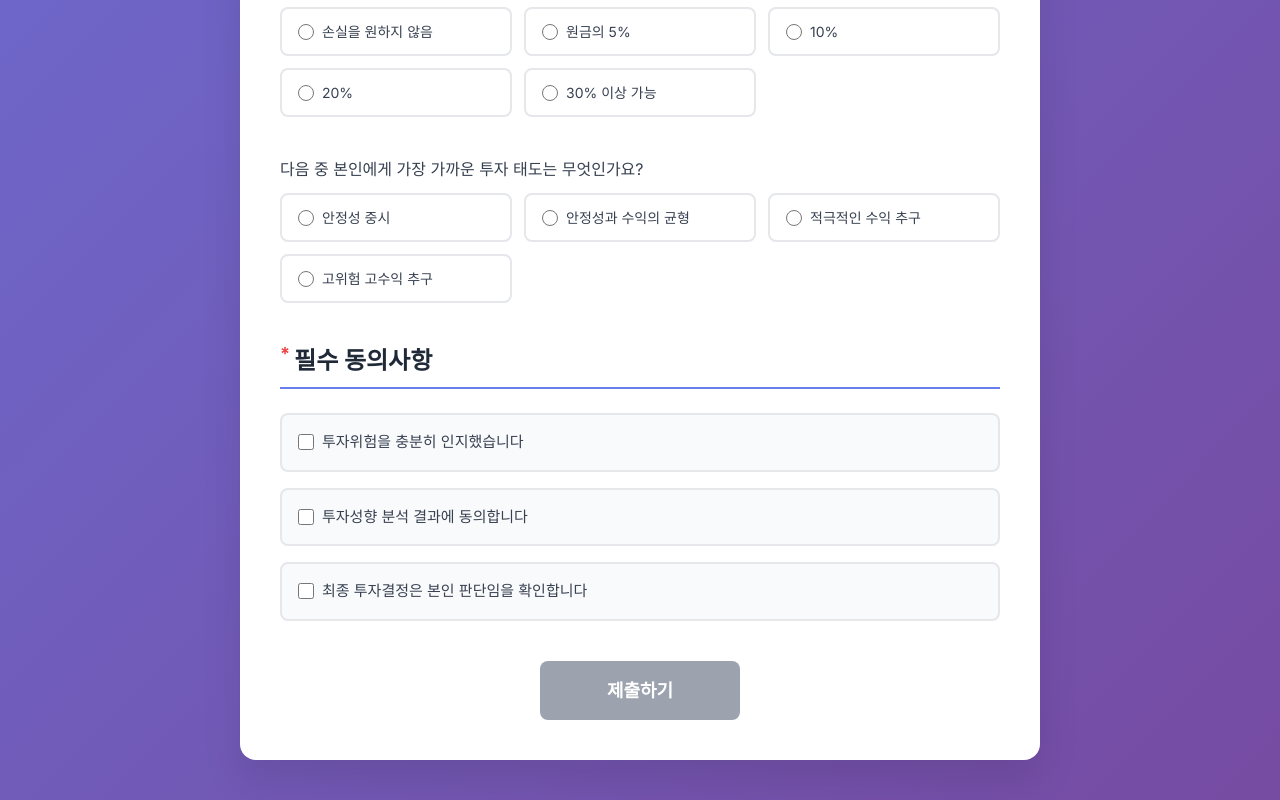
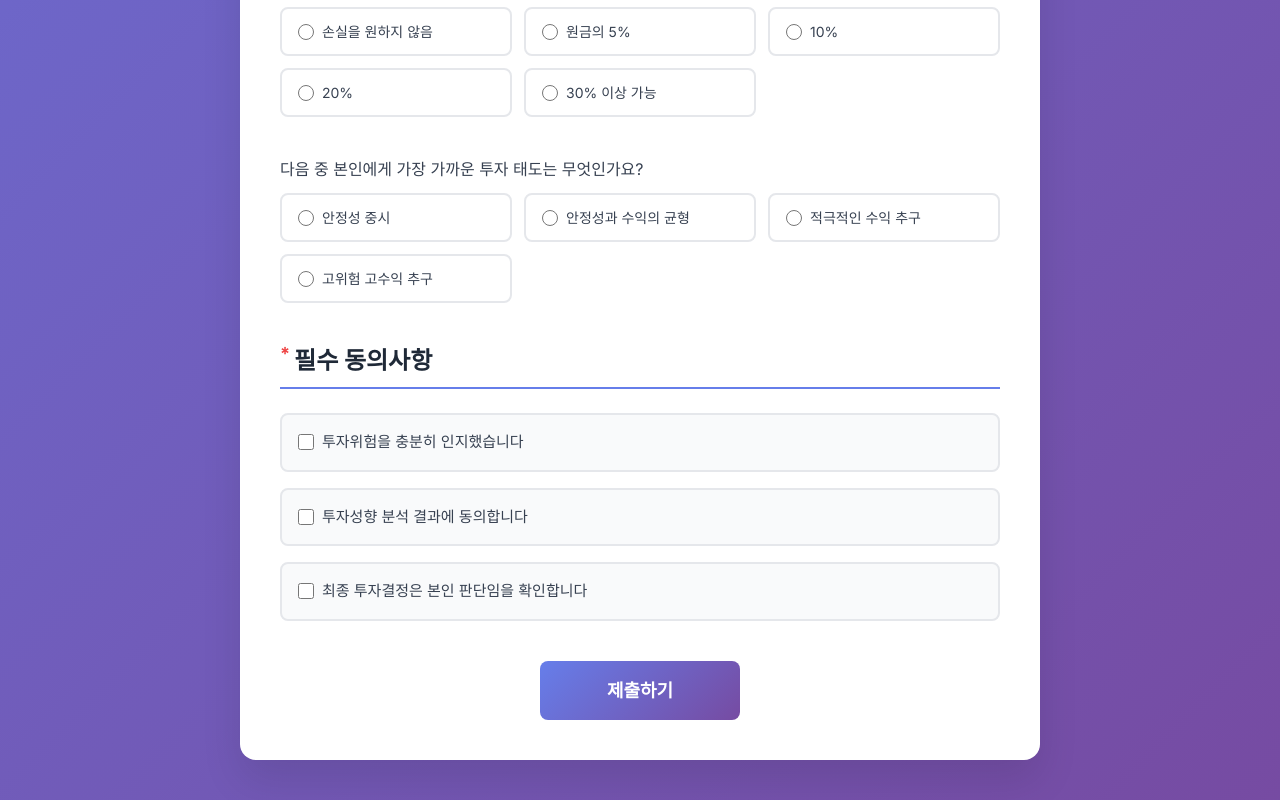
Before and after one commit to llcodingll/rebra, a React (Vite) app in the folder frontend/: page /signup in a window 1280 px wide. Shown: the part 1829-2629 px from the top of the page. Built offline with nearby package versions, Linux system fonts and the light colour scheme; a web font is replaced by a local one.

Commit message:
fix: 로그인 및 회원가입 중 router history 수정

```diff
--- a/frontend/src/pages/LoginPage.tsx
+++ b/frontend/src/pages/LoginPage.tsx
@@ -4,7 +4,10 @@ import styles from './LoginPage.module.css';
 
 export default function LoginPage() {
   const navigate = useNavigate();
-  const handleLoginSuccess = () => navigate('/signup');
+  const handleLoginSuccess = () => {
+    // 히스토리 초기화하고 회원가입으로 이동
+    window.location.replace('/signup');
+  };
 
   return (
     <div className={styles.loginPage}>
--- a/frontend/src/pages/signup/SignupPage.tsx
+++ b/frontend/src/pages/signup/SignupPage.tsx
@@ -72,7 +72,9 @@ export default function SignupPage() {
   const handleSubmit = (e: React.FormEvent) => {
     e.preventDefault();
     console.log('Survey Data:', surveyData);
-    navigate('/dashboard');
+
+    // 히스토리를 완전히 초기화하고 대시보드를 새로운 시작점으로 설정
+    window.location.replace('/dashboard');
   };
 
   const handleNicknameChange = (value: string) => {
@@ -213,7 +215,7 @@ export default function SignupPage() {
           </SurveySection>
 
           <div className={styles.submitSection}>
-            <button type='submit' className={styles.submitButton} disabled={!isFormValid()}>
+            <button type='submit' className={styles.submitButton} disabled={false}>
               제출하기
             </button>
           </div>
```
